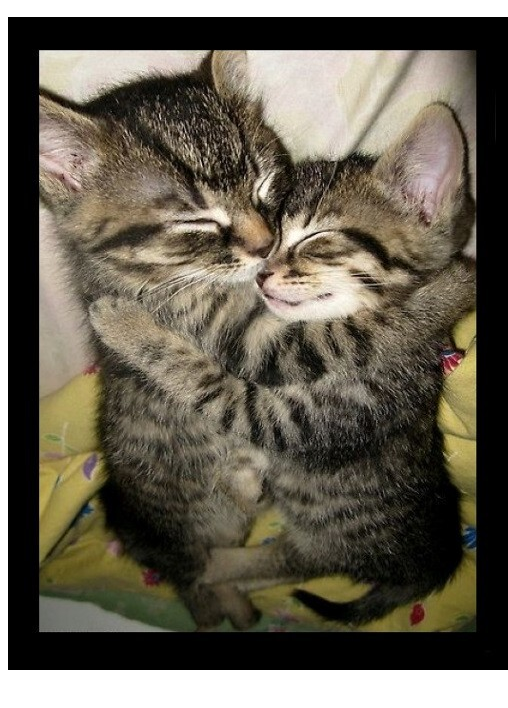
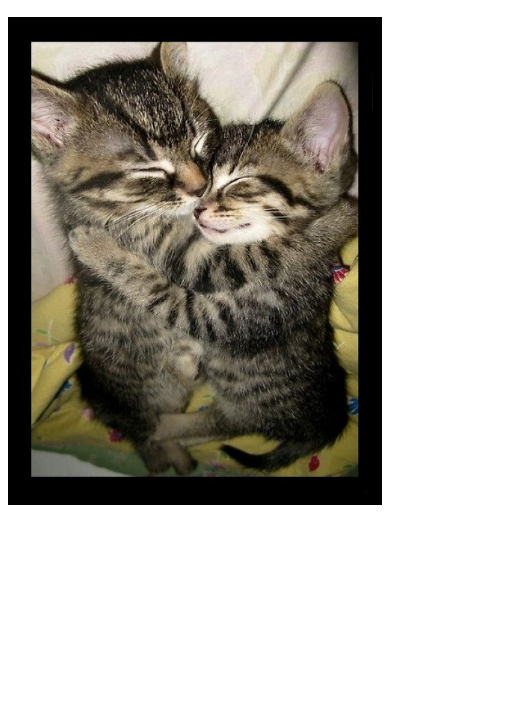
Before and after one commit to Bitrath/Freaks-WebPage, a plain HTML site: page index.html in a window 390 px wide. Shown: the part 110-818 px from the top of the page, 508 px wide, since content can reach past the window. Drawn offline with Linux system fonts and the light colour scheme.

Commit message:
image width for mobile.

```diff
--- a/index.html
+++ b/index.html
@@ -13,7 +13,11 @@
 
     <main>
       <section>
-        <img src="img/kitties.jpg" alt="tito and freak." />
+        <img
+          src="img/kitties.jpg"
+          alt="tito and freak."
+          style="max-width: 100%; height: auto"
+        />
       </section>
     </main>
   </body>
```
